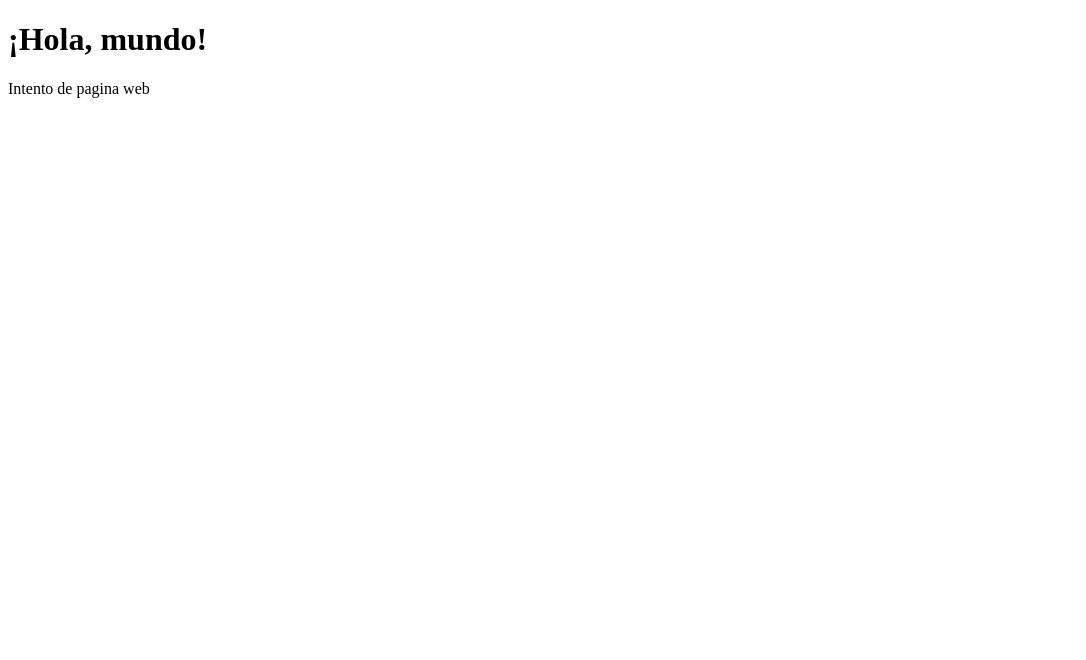
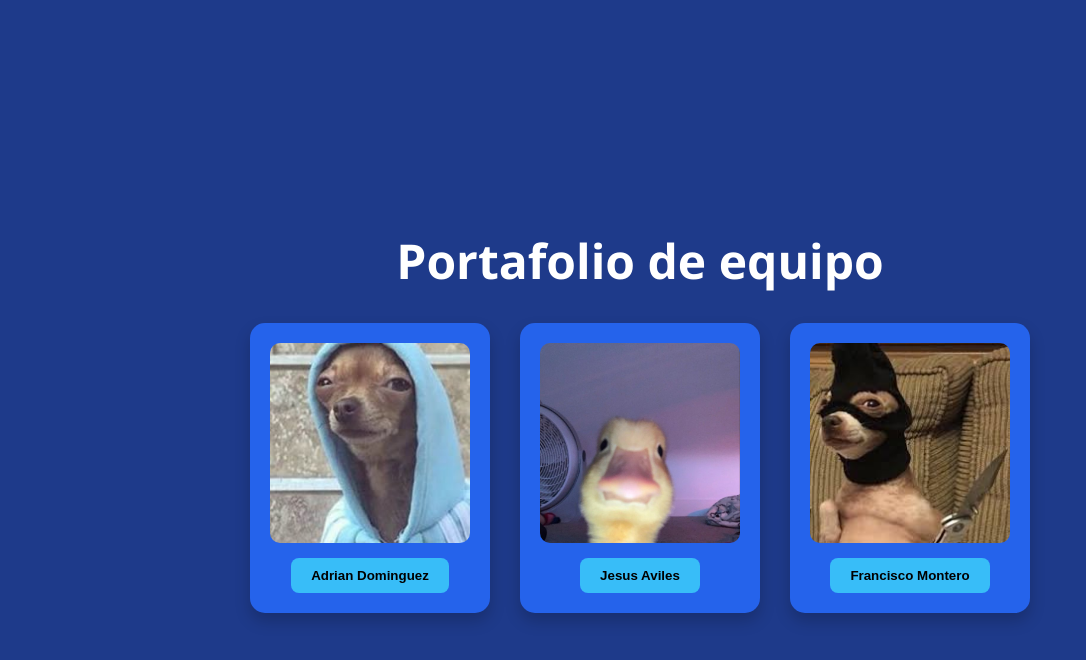
Before and after one commit to adrian-software-dev/dev-escalable-web, a plain HTML site: page index.html in a window 1280 px wide. Shown: the whole page, without its empty margins (0-1086 px from the left). Drawn offline with Linux system fonts and the light colour scheme.

Commit message:
Upgrate Index and agread imgs

```diff
--- a/css/style.css
+++ b/css/style.css
@@ -0,0 +1,74 @@
+body {
+  margin: 0;
+  padding: 0;
+  font-family: 'Segoe UI', sans-serif;
+  background-color: #1e3a8a; /* Azul moderno */
+  color: white;
+  display: flex;
+  justify-content: center;
+  align-items: center;
+  min-height: 100vh;
+  min-width: auto;
+}
+
+.contenedor-principal {
+  display: flex;
+  flex-direction: column;  /* Apilar verticalmente */
+  align-items: center;     /* Centrar horizontalmente */
+  width: 100%;
+}
+
+h1 {
+  text-align: center;       /* Centra el texto horizontalmente */
+  color: white;             /* Color blanco para que contraste con el fondo azul */
+  font-size: 3rem;          /* Tamaño grande para el título */
+  margin: 40px 0 30px 0;    /* Espaciado arriba y abajo */
+  font-weight: 700;         /* Negrita */
+  font-family: 'Segoe UI', Tahoma, Geneva, Verdana, sans-serif;     /* Color del texto */
+}
+/* Contenedor principal */
+.galeria {
+  display: flex;
+  gap: 30px; /* Espacio entre las imágenes */
+}
+/* Cada tarjeta de imagen */
+.tarjeta {
+  display: flex;
+  flex-direction: column; /* Coloca los hijos en vertical */
+  align-items: center;
+  background-color: #2563eb; /* Azul más claro */
+  border-radius: 15px;
+  padding: 20px;
+  text-align: center;
+  box-shadow: 0 8px 16px rgba(0, 0, 0, 0.2);
+  transition: transform 0.3s;
+}
+
+.tarjeta:hover {
+  transform: scale(1.05);
+}
+
+/* Imágenes */
+.tarjeta img {
+  width: 200px;
+  height: 200px;
+  object-fit: cover;
+  border-radius: 10px;
+}
+
+/* Botones */
+.tarjeta button {
+  margin-top: 15px;
+  padding: 10px 20px;
+  background-color: #38bdf8; /* Azul celeste */
+  border: none;
+  border-radius: 8px;
+  color: #000;
+  font-weight: bold;
+  cursor: pointer;
+  transition: background-color 0.3s;
+}
+
+.tarjeta button:hover {
+  background-color: #0ea5e9;
+}
--- a/index.html
+++ b/index.html
@@ -2,10 +2,33 @@
 <html lang="es">
 <head>
   <meta charset="UTF-8">
-  <title>Mi Primera Página</title>
+  <meta name="viewport" content="width=device-width, initial-scale=1.0" />
+  <link rel="stylesheet" href="css/style.css">
 </head>
 <body>
-  <h1>¡Hola, mundo!</h1>
-  <p>Intento de pagina web</p>
+<div class="contenedor-principal">
+  <h1>Portafolio de equipo</h1>
+  <!--Galeria-->
+  <div class="galeria">
+    <!-- Tarjeta 1 -->
+     <div class="tarjeta">
+        <img src="img/Adrian.jpg" alt="foto1">
+        <button> Adrian Dominguez </button>
+     </div>
+
+    <!--Tarjeta 2-->
+    <div class="tarjeta">
+        <img src="img/Jesus.jpg" alt="foto2">
+        <button> Jesus Aviles </button>
+     </div>
+
+     <!--Tarjeta 3-->
+    <div class="tarjeta">
+        <img src="img/Francisco.jpeg" alt="foto2">
+        <button> Francisco Montero </button>
+     </div>
+
+  </div>
+</div>
 </body>
 </html>
```
Also changed, not shown: img/Adrian.jpg (added), img/Francisco.jpeg (added), img/Jesus.jpg (added).
